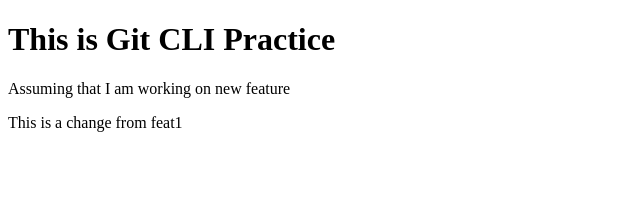
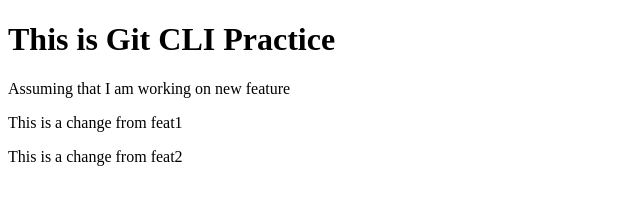
Before and after one commit to mikemark-777/CLi-Practice, a plain HTML site: page index.html in a window 1280 px wide. Shown: the whole page, without its empty margins (0-640 px from the left). Drawn offline with Linux system fonts and the light colour scheme.

Commit message:
added p from feat2

```diff
--- a/index.html
+++ b/index.html
@@ -12,6 +12,7 @@
         <h1>This is Git CLI Practice</h1>
         <p>Assuming that I am working on new feature</p>
         <p>This is a change from feat1</p>
+        <p>This is a change from feat2</p>
     </body>
 
 </html>
```
